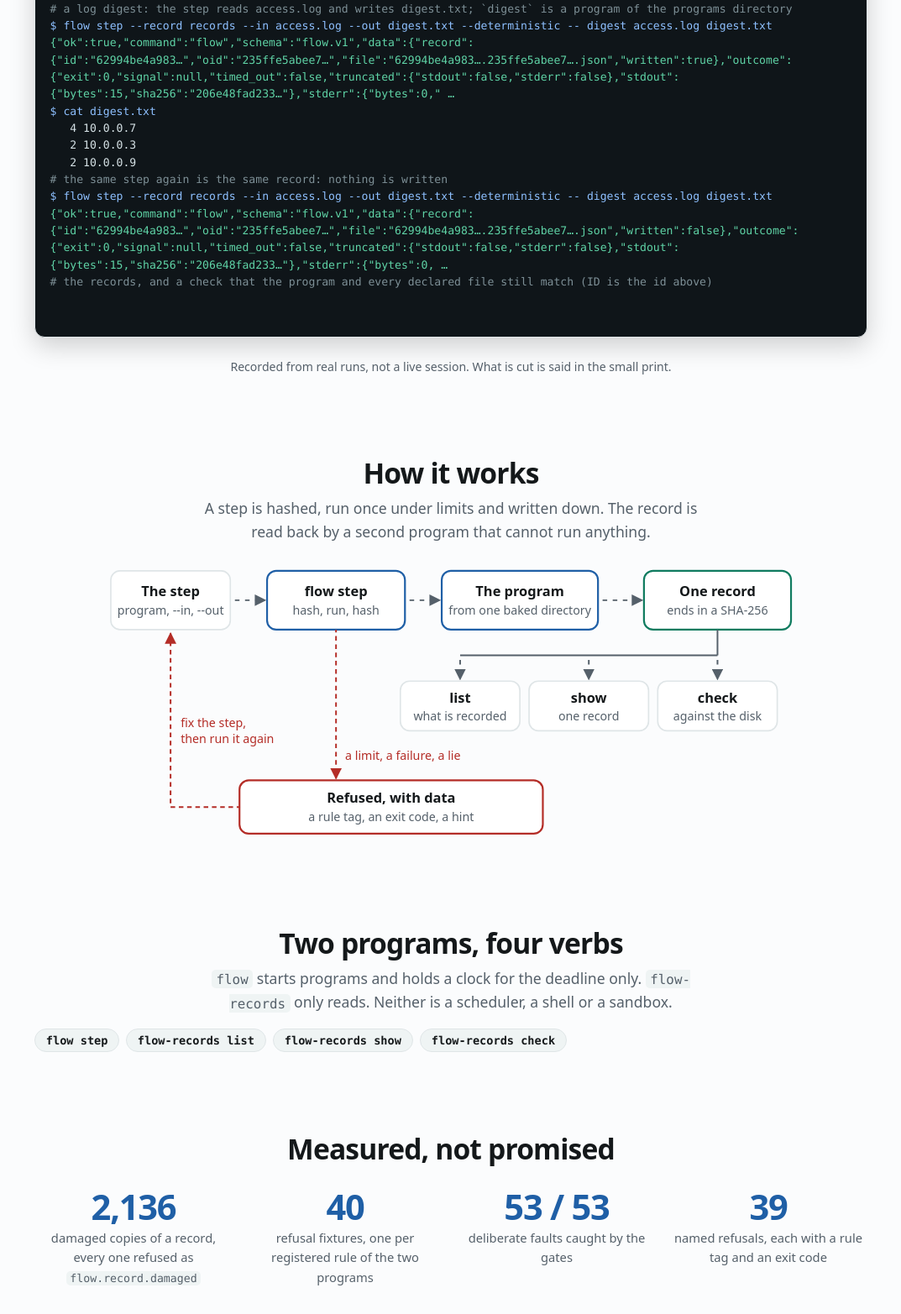
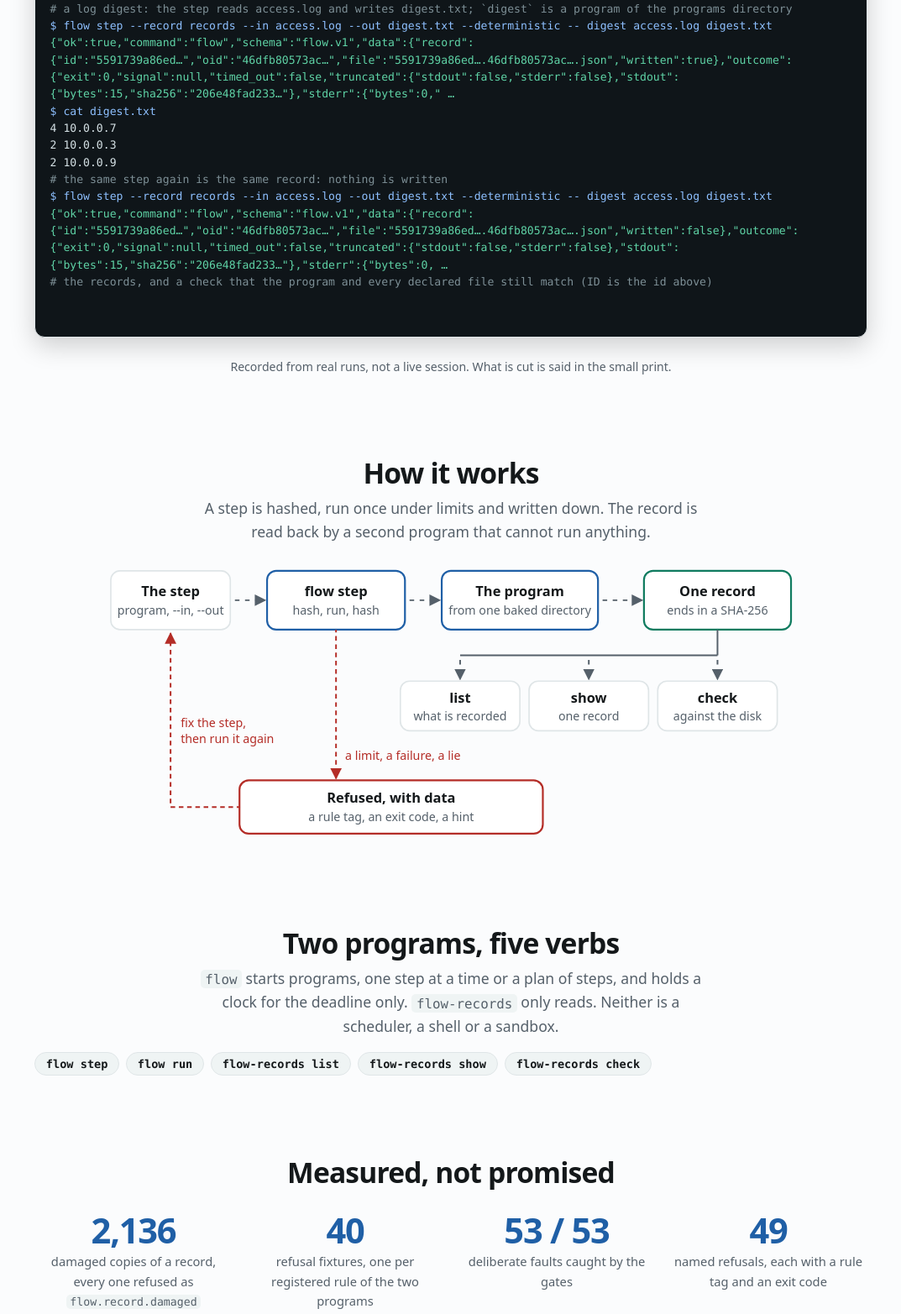
Before and after one commit to alpibrusl/cancho-flow, a plain HTML site: page docs/index.html in a window 1280 px wide. Shown: the part 1166-2731 px from the top of the page at 84% size, without its empty margins (103-1176 px from the left). Drawn offline with Linux system fonts and the light colour scheme.

Commit message:
landing page regenerated, and made reproducible: the demo script no longer depends on uniq's padding, agents.md names the programs directory by a placeholder; five verbs on the page; CI runs site.py --check too
* scripts/site/digest: the count and the address printed by builtins, the same bytes with GNU and BSD uniq.
* scripts/site.py: the exec label of the authority row prints <the programs directory>, not an absolute path.
* docs/index.html, docs/agents.md: regenerated from the built programs (49 rules, flow run, check --recursive; new record ids, which follow the changed demo output); the use-case section is untouched. The hand-written 'four verbs' is five (flow run added).
* scripts/check_landing.py: the self-test's 'whole hash in a panel' break matches any shown id, not the old one.
* scripts/check.sh, .github/workflows/ci.yml: the SKIP_SITE_CHECK switch is removed; the gate runs in full.

Co-Authored-By: Claude Sonnet 5.5 <noreply@anthropic.com>
Claude-Session: https://claude.ai/code/session_01VRnUQuEkNFhgwnXwtwCPHs

```diff
--- a/docs/index.html
+++ b/docs/index.html
@@ -100,35 +100,35 @@
 <div class="plabel">Record a step and check it</div>
 <pre id="screen-record" class="screen" role="tabpanel" aria-labelledby="tab-record" tabindex="0"><span class="d"># a log digest: the step reads access.log and writes digest.txt; `digest` is a program of the programs directory</span>
 <span class="a">$ flow step --record records --in access.log --out digest.txt --deterministic -- digest access.log digest.txt</span>
-<span class="g">{"ok":true,"command":"flow","schema":"flow.v1","data":{"record":{"id":"62994be4a983…","oid":"235ffe5abee7…","file":"62994be4a983….235ffe5abee7….json","written":true},"outcome":{"exit":0,"signal":null,"timed_out":false,"truncated":{"stdout":false,"stderr":false},"stdout":{"bytes":15,"sha256":"206e48fad233…"},"stderr":{"bytes":0," …</span>
+<span class="g">{"ok":true,"command":"flow","schema":"flow.v1","data":{"record":{"id":"5591739a86ed…","oid":"46dfb80573ac…","file":"5591739a86ed….46dfb80573ac….json","written":true},"outcome":{"exit":0,"signal":null,"timed_out":false,"truncated":{"stdout":false,"stderr":false},"stdout":{"bytes":15,"sha256":"206e48fad233…"},"stderr":{"bytes":0," …</span>
 <span class="a">$ cat digest.txt</span>
-<span>   4 10.0.0.7
-   2 10.0.0.3
-   2 10.0.0.9</span>
+<span>4 10.0.0.7
+2 10.0.0.3
+2 10.0.0.9</span>
 <span class="d"># the same step again is the same record: nothing is written</span>
 <span class="a">$ flow step --record records --in access.log --out digest.txt --deterministic -- digest access.log digest.txt</span>
-<span class="g">{"ok":true,"command":"flow","schema":"flow.v1","data":{"record":{"id":"62994be4a983…","oid":"235ffe5abee7…","file":"62994be4a983….235ffe5abee7….json","written":false},"outcome":{"exit":0,"signal":null,"timed_out":false,"truncated":{"stdout":false,"stderr":false},"stdout":{"bytes":15,"sha256":"206e48fad233…"},"stderr":{"bytes":0, …</span>
+<span class="g">{"ok":true,"command":"flow","schema":"flow.v1","data":{"record":{"id":"5591739a86ed…","oid":"46dfb80573ac…","file":"5591739a86ed….46dfb80573ac….json","written":false},"outcome":{"exit":0,"signal":null,"timed_out":false,"truncated":{"stdout":false,"stderr":false},"stdout":{"bytes":15,"sha256":"206e48fad233…"},"stderr":{"bytes":0, …</span>
 <span class="d"># the records, and a check that the program and every declared file still match (ID is the id above)</span>
 <span class="a">$ flow-records list records</span>
-<span class="g">{"ok":true,"command":"flow-records","schema":"flow.v1","data":{"records":[{"id":"62994be4a983…","oid":"235ffe5abee7…","program":"digest","args":2,"exit":0,"deterministic":true}],"count":1},"meta":{"version":"0.1.0"}}</span>
+<span class="g">{"ok":true,"command":"flow-records","schema":"flow.v1","data":{"records":[{"id":"5591739a86ed…","oid":"46dfb80573ac…","program":"digest","args":2,"exit":0,"deterministic":true}],"count":1,"plans":[],"plan_count":0},"meta":{"version":"0.1.0"}}</span>
 <span class="a">$ flow-records check records ID</span>
-<span class="g">{"ok":true,"command":"flow-records","schema":"flow.v1","data":{"id":"62994be4a983…","oid":"235ffe5abee7…","program_matches":true,"inputs_checked":1,"outputs_checked":1},"meta":{"version":"0.1.0"}}</span></pre>
+<span class="g">{"ok":true,"command":"flow-records","schema":"flow.v1","data":{"id":"5591739a86ed…","oid":"46dfb80573ac…","program_matches":true,"inputs_checked":1,"outputs_checked":1},"meta":{"version":"0.1.0"}}</span></pre>
 <div class="plabel">A digest that went stale</div>
 <pre id="screen-stale" class="screen" role="tabpanel" aria-labelledby="tab-stale" tabindex="0"><span class="d"># two more requests are appended to the log</span>
 <span class="a">$ printf '10.0.0.3 GET /docs 200\n10.0.0.3 GET /docs 200\n' &gt;&gt; access.log</span>
 <span class="a">$ flow-records check records ID</span>
-<span class="b">{"ok":false,"command":"flow-records","schema":"flow.v1","data":{"id":"62994be4a983…","oid":"235ffe5abee7…","program_matches":true,"inputs_checked":1,"outputs_checked":1},"error":{"code":"CONFLICT","rule":"flow.check.inputs-changed","message":"a declared input is not what the record names","hint":"the file changed or is gone sinc …</span>
+<span class="b">{"ok":false,"command":"flow-records","schema":"flow.v1","data":{"id":"5591739a86ed…","oid":"46dfb80573ac…","program_matches":true,"inputs_checked":1,"outputs_checked":1},"error":{"code":"CONFLICT","rule":"flow.check.inputs-changed","message":"a declared input is not what the record names","hint":"the file changed or is gone sinc …</span>
 <span class="b"># exit status 5</span>
 <span class="d"># the step on the new log is another step: another id, another record. The first stays as it was</span>
 <span class="a">$ flow step --record records --in access.log --out digest.txt --deterministic -- digest access.log digest.txt</span>
-<span class="g">{"ok":true,"command":"flow","schema":"flow.v1","data":{"record":{"id":"9d213d6c4933…","oid":"9e22262ed110…","file":"9d213d6c4933….9e22262ed110….json","written":true},"outcome":{"exit":0,"signal":null,"timed_out":false,"truncated":{"stdout":false,"stderr":false},"stdout":{"bytes":15,"sha256":"206e48fad233…"},"stderr":{"bytes":0," …</span>
+<span class="g">{"ok":true,"command":"flow","schema":"flow.v1","data":{"record":{"id":"b0d4b777987d…","oid":"eefb284ec20c…","file":"b0d4b777987d….eefb284ec20c….json","written":true},"outcome":{"exit":0,"signal":null,"timed_out":false,"truncated":{"stdout":false,"stderr":false},"stdout":{"bytes":15,"sha256":"206e48fad233…"},"stderr":{"bytes":0," …</span>
 <span class="a">$ flow-records list records</span>
-<span class="g">{"ok":true,"command":"flow-records","schema":"flow.v1","data":{"records":[{"id":"62994be4a983…","oid":"235ffe5abee7…","program":"digest","args":2,"exit":0,"deterministic":true},{"id":"9d213d6c4933…","oid":"9e22262ed110…","program":"digest","args":2,"exit":0,"deterministic":true}],"count":2},"meta":{"version":"0.1.0"}}</span>
+<span class="g">{"ok":true,"command":"flow-records","schema":"flow.v1","data":{"records":[{"id":"5591739a86ed…","oid":"46dfb80573ac…","program":"digest","args":2,"exit":0,"deterministic":true},{"id":"b0d4b777987d…","oid":"eefb284ec20c…","program":"digest","args":2,"exit":0,"deterministic":true}],"count":2,"plans":[],"plan_count":0},"meta":{"ver …</span>
 <span class="a">$ flow-records check records ID2</span>
-<span class="g">{"ok":true,"command":"flow-records","schema":"flow.v1","data":{"id":"9d213d6c4933…","oid":"9e22262ed110…","program_matches":true,"inputs_checked":1,"outputs_checked":1},"meta":{"version":"0.1.0"}}</span>
+<span class="g">{"ok":true,"command":"flow-records","schema":"flow.v1","data":{"id":"b0d4b777987d…","oid":"eefb284ec20c…","program_matches":true,"inputs_checked":1,"outputs_checked":1},"meta":{"version":"0.1.0"}}</span>
 <span class="d"># the old record is still a true statement about the old log, and says so</span>
 <span class="a">$ flow-records check records ID</span>
-<span class="b">{"ok":false,"command":"flow-records","schema":"flow.v1","data":{"id":"62994be4a983…","oid":"235ffe5abee7…","program_matches":true,"inputs_checked":1,"outputs_checked":1},"error":{"code":"CONFLICT","rule":"flow.check.inputs-changed","message":"a declared input is not what the record names","hint":"the file changed or is gone sinc …</span>
+<span class="b">{"ok":false,"command":"flow-records","schema":"flow.v1","data":{"id":"5591739a86ed…","oid":"46dfb80573ac…","program_matches":true,"inputs_checked":1,"outputs_checked":1},"error":{"code":"CONFLICT","rule":"flow.check.inputs-changed","message":"a declared input is not what the record names","hint":"the file changed or is gone sinc …</span>
 <span class="b"># exit status 5</span></pre>
 <div class="plabel">Refusals are data</div>
 <pre id="screen-refuse" class="screen" role="tabpanel" aria-labelledby="tab-refuse" tabindex="0"><span class="d"># a step whose program fails: the record is written, and the answer is a refusal</span>
@@ -187,9 +187,9 @@
 </div></section>
 
 <section class="sec" id="commands"><div class="wrap">
-  <h2>Two programs, four verbs</h2>
-  <p class="lead"><code>flow</code> starts programs and holds a clock for the deadline only. <code>flow-records</code> only reads. Neither is a scheduler, a shell or a sandbox.</p>
-  <ul class="chips" aria-label="The verbs"><li>flow step</li><li>flow-records list</li><li>flow-records show</li><li>flow-records check</li></ul>
+  <h2>Two programs, five verbs</h2>
+  <p class="lead"><code>flow</code> starts programs, one step at a time or a plan of steps, and holds a clock for the deadline only. <code>flow-records</code> only reads. Neither is a scheduler, a shell or a sandbox.</p>
+  <ul class="chips" aria-label="The verbs"><li>flow step</li><li>flow run</li><li>flow-records list</li><li>flow-records show</li><li>flow-records check</li></ul>
 </div></section>
 
 <section class="sec" id="results"><div class="wrap">
@@ -198,7 +198,7 @@
     <div class="n reveal"><b><span data-n="damaged">2,136</span></b><span>damaged copies of a record, every one refused as <code>flow.record.damaged</code></span></div>
     <div class="n reveal"><b><span data-n="fixtures">40</span></b><span>refusal fixtures, one per registered rule of the two programs</span></div>
     <div class="n reveal"><b><span data-n="mutants">53</span> / <span data-n="mutants">53</span></b><span>deliberate faults caught by the gates</span></div>
-    <div class="n reveal"><b><span data-n="rules">39</span></b><span>named refusals, each with a rule tag and an exit code</span></div>
+    <div class="n reveal"><b><span data-n="rules">49</span></b><span>named refusals, each with a rule tag and an exit code</span></div>
   </div>
 </div></section>
 
```
Also changed, not shown: 6 other files.
